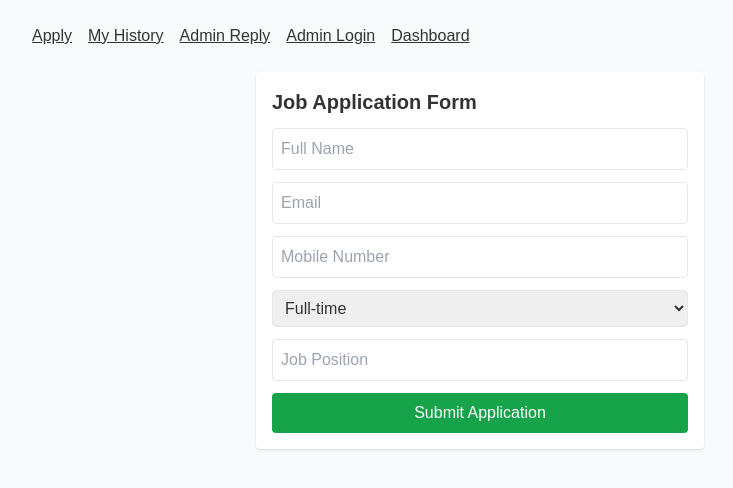
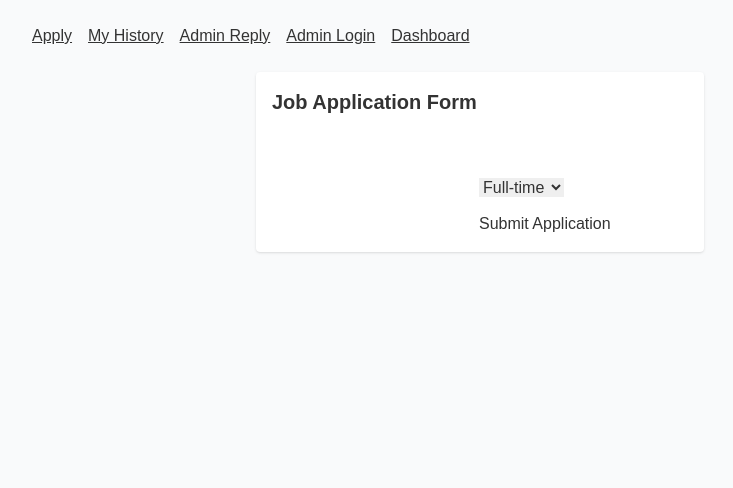
Before and after one commit to Xtosea/JobLink, a React (Create React App) app: page / in a window 1280 px wide. Shown: the top 488 px of the page, without its empty margins (160-893 px from the left). Built offline with nearby package versions, Linux system fonts and the light colour scheme.

Commit message:
Update ApplicantForm.jsx

```diff
--- a/src/pages/ApplicantForm.jsx
+++ b/src/pages/ApplicantForm.jsx
@@ -1,5 +1,10 @@
 import React, { useState } from "react";
 import axios from "axios";
+
+const API_BASE =
+  process.env.NODE_ENV === "production"
+    ? "https://joblinkbackend.onrender.com"
+    : "http://localhost:5000";
 
 export default function ApplicantForm() {
   const [form, setForm] = useState({
@@ -23,9 +28,16 @@ export default function ApplicantForm() {
     setSuccessMsg("");
 
     try {
-      const res = await axios.post(`${process.env.REACT_APP_API_BASE}/api/applications`, form);
+      await axios.post(`${API_BASE}/api/applications`, form);
+
       setSuccessMsg("Application submitted! Check your email for next steps.");
-      setForm({ fullname: "", email: "", mobile: "", jobType: "Full-time", jobPosition: "" });
+      setForm({
+        fullname: "",
+        email: "",
+        mobile: "",
+        jobType: "Full-time",
+        jobPosition: "",
+      });
     } catch (err) {
       console.error(err);
       alert(err.response?.data?.message || "Submission failed");
@@ -41,53 +53,16 @@ export default function ApplicantForm() {
       {successMsg && <p className="mb-3 text-green-600">{successMsg}</p>}
 
       <form onSubmit={handleSubmit} className="space-y-3">
-        <input
-          name="fullname"
-          placeholder="Full Name"
-          value={form.fullname}
-          onChange={handleChange}
-          className="w-full p-2 border rounded"
-          required
-        />
-        <input
-          name="email"
-          type="email"
-          placeholder="Email"
-          value={form.email}
-          onChange={handleChange}
-          className="w-full p-2 border rounded"
-          required
-        />
-        <input
-          name="mobile"
-          placeholder="Mobile Number"
-          value={form.mobile}
-          onChange={handleChange}
-          className="w-full p-2 border rounded"
-          required
-        />
-        <select
-          name="jobType"
-          value={form.jobType}
-          onChange={handleChange}
-          className="w-full p-2 border rounded"
-        >
+        <input name="fullname" value={form.fullname} onChange={handleChange} required />
+        <input name="email" type="email" value={form.email} onChange={handleChange} required />
+        <input name="mobile" value={form.mobile} onChange={handleChange} required />
+        <select name="jobType" value={form.jobType} onChange={handleChange}>
           <option value="Full-time">Full-time</option>
           <option value="Part-time">Part-time</option>
         </select>
-        <input
-          name="jobPosition"
-          placeholder="Job Position"
-          value={form.jobPosition}
-          onChange={handleChange}
-          className="w-full p-2 border rounded"
-          required
-        />
-        <button
-          type="submit"
-          className="w-full p-2 bg-green-600 text-white rounded hover:bg-green-700"
-          disabled={loading}
-        >
+        <input name="jobPosition" value={form.jobPosition} onChange={handleChange} required />
+
+        <button disabled={loading}>
           {loading ? "Submitting..." : "Submit Application"}
         </button>
       </form>
```
